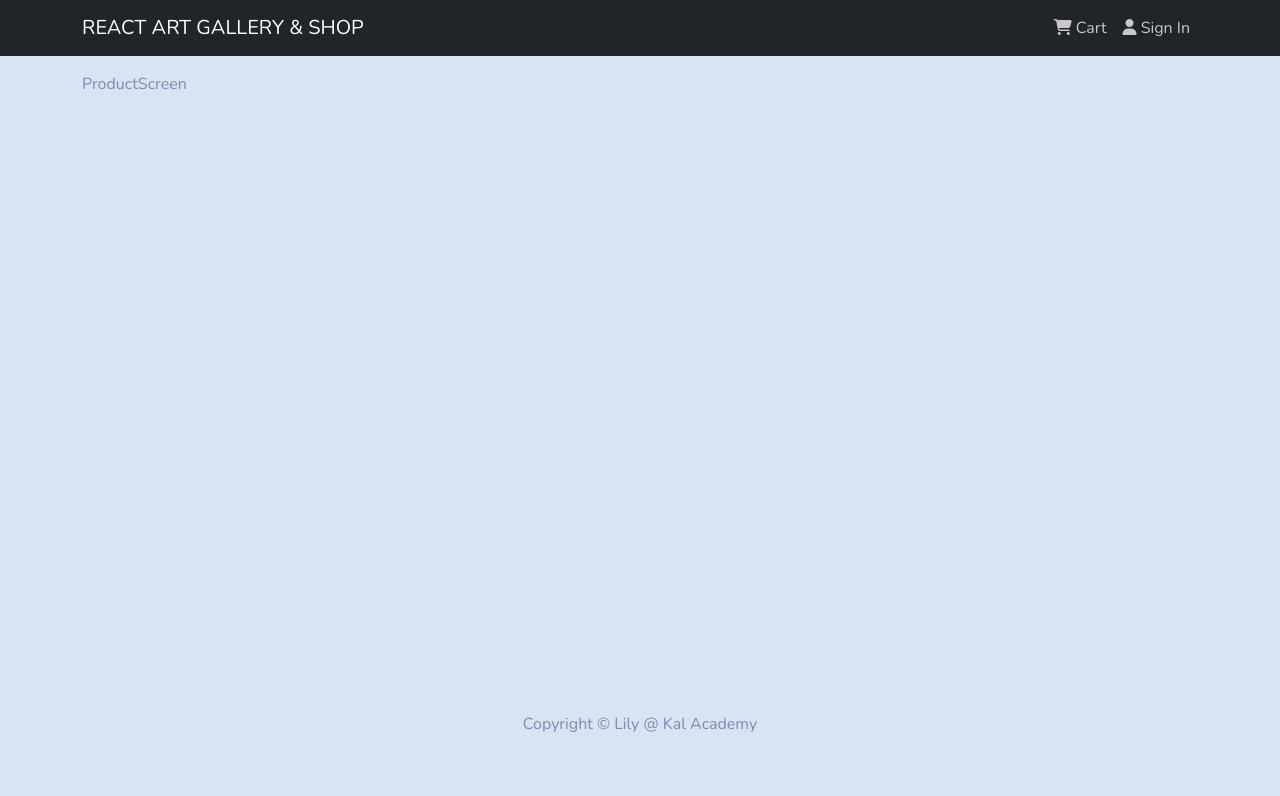
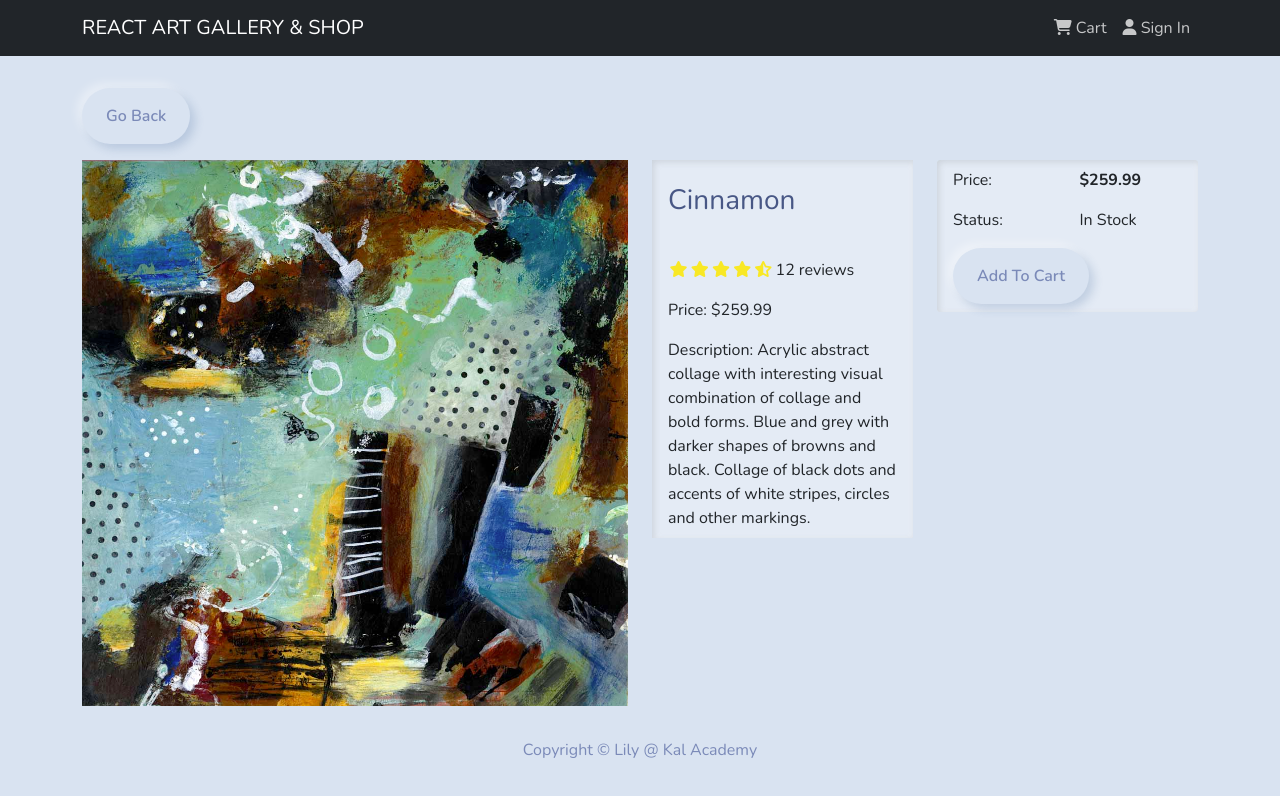
Before and after one commit to MadamHippo/MyShop, a React (Create React App) app in the folder frontend/: page /product/1 in a window 1280 px wide. Shown: the top 796 px of the page. Built offline with nearby package versions, Linux system fonts and the light colour scheme.

Commit message:
Front end finished

```diff
--- a/frontend/src/components/Product.js
+++ b/frontend/src/components/Product.js
@@ -28,7 +28,7 @@
 
         <Card.Text as='h3'>${product.price}</Card.Text>
 
-        <p>By: {product.brand}</p>
+        <p>Painter: {product.brand}</p>
 
       </Card.Body>
 
--- a/frontend/src/products.js
+++ b/frontend/src/products.js
@@ -7,7 +7,7 @@
       'Acrylic abstract collage with interesting visual combination of collage and bold forms.  Blue and grey with darker shapes of browns and black.  Collage of black dots and accents of white stripes, circles and other markings.',
     brand: 'Deanna Che Lyn',
     category: 'Acrylic',
-    price: 89.99,
+    price: 259.99,
     countInStock: 10,
     rating: 4.5,
     numReviews: 12,
@@ -59,7 +59,7 @@
       'Modern abstract on paper with minimalist colour. Interesting shapes with dark browns, greys, blues and yellows.',
     brand: 'Deanna Che Lyn',
     category: 'Acrylic',
-    price: 49.99,
+    price: 549.99,
     countInStock: 7,
     rating: 3.5,
     numReviews: 10,
@@ -72,7 +72,7 @@
       'Contemporary acrylic on paper with image that is highly gestural and lively strokes.  Beautiful colours and forms that could represent flora or a picturesque image.',
     brand: 'Deanna Che Lyn',
     category: 'Acrylic',
-    price: 29.99,
+    price: 829.99,
     countInStock: 0,
     rating: 4,
     numReviews: 12,
--- a/frontend/src/screens/ProductScreen.js
+++ b/frontend/src/screens/ProductScreen.js
@@ -1,8 +1,75 @@
 import React from 'react'
+import { Link, useParams } from 'react-router-dom'
+import products from '../products'
+import { Row, Col, Image, ListGroup, Card, Button } from 'react-bootstrap'
+import Rating from '../components/Rating';
 
+
+// Params = parameters stored in product.js - can be like id or location. Parameteres are all a collection.
 const ProductScreen = () => {
+  const params = useParams();
+
+  const product = products.find((p) => p._id === params.id) // find method, within the aray it will loop through and find the element we are looking for. We are looking for product, and in this case product.id. FInd will loop through each element in products.js which is coming thorugh the params above. This guy will go find the product and find the id. Then we display it below the HTML required for it to display on the React page.
+
+  // this is a function page, we have to return something here
   return (
-    <div>ProductScreen</div>
+    <>
+      <Link className='btn btn-light my-3' to='/'>
+        Go Back
+      </Link>
+      <Row>
+        <Col md={6}>
+          <Image src={product.image} alt={product.name} fluid />
+        </Col>
+        <Col md={3}>
+          <ListGroup variant='flush'>
+            <ListGroup.Item>
+              <h3>{product.name}</h3>
+            </ListGroup.Item>
+            <ListGroup.Item>
+              <Rating
+                value={product.rating}
+                text={`${product.numReviews} reviews`}
+              />
+            </ListGroup.Item>
+            <ListGroup.Item>Price: ${product.price}</ListGroup.Item>
+            <ListGroup.Item>Description: {product.description}</ListGroup.Item>
+          </ListGroup>
+        </Col>
+        <Col md={3}>
+          <Card>
+            <ListGroup variant='flush'>
+              <ListGroup.Item>
+                <Row>
+                  <Col>Price:</Col>
+                  <Col>
+                    <strong>${product.price}</strong>
+                  </Col>
+                </Row>
+              </ListGroup.Item>
+
+              <ListGroup.Item>
+                <Row>
+                  <Col>Status:</Col>
+                  <Col>
+                    {product.countInStock > 0 ? 'In Stock' : 'Out Of Stock'}
+                  </Col>
+                </Row>
+              </ListGroup.Item>
+              <ListGroup.Item>
+                <Button
+                  className='btn-block'
+                  type='button'
+                  disabled={product.countInStock === 0}
+                >
+                  Add To Cart
+                </Button>
+              </ListGroup.Item>
+            </ListGroup>
+          </Card>
+        </Col>
+      </Row>
+    </>
   )
 }
 
```
